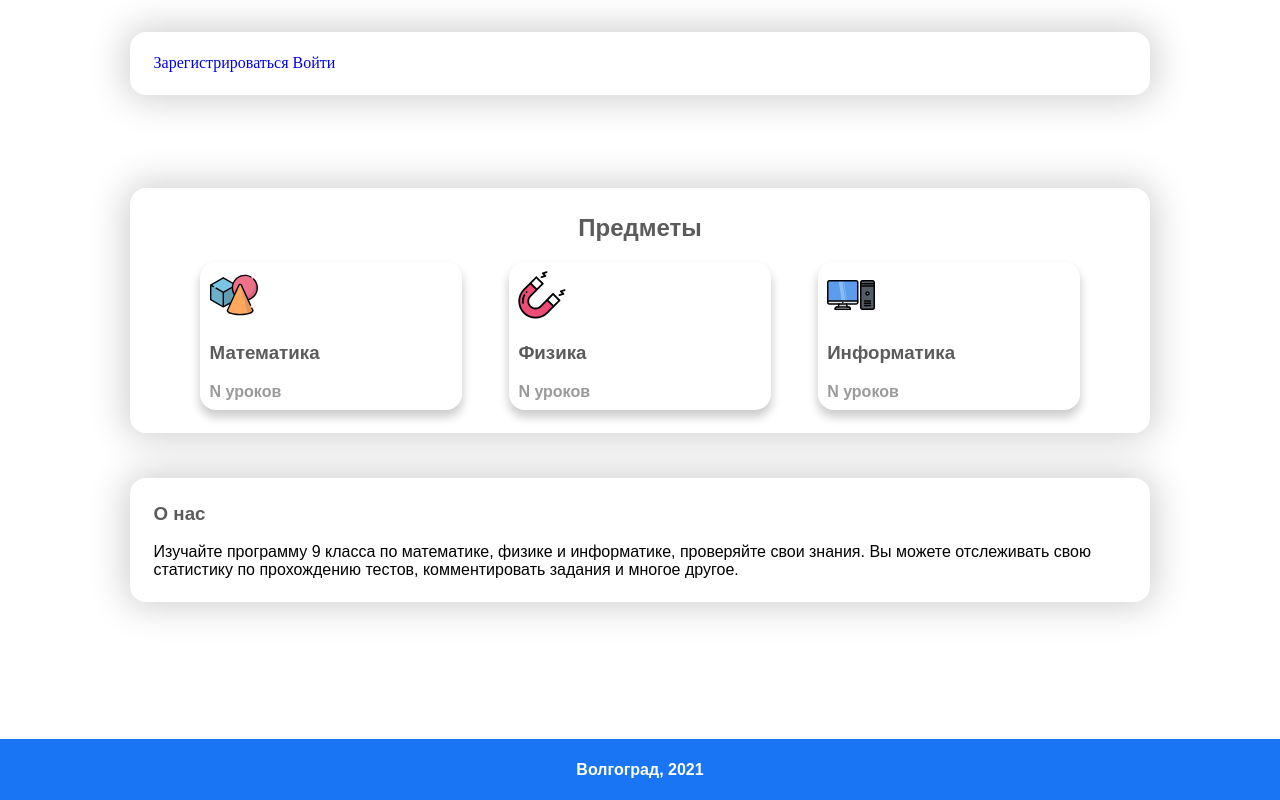
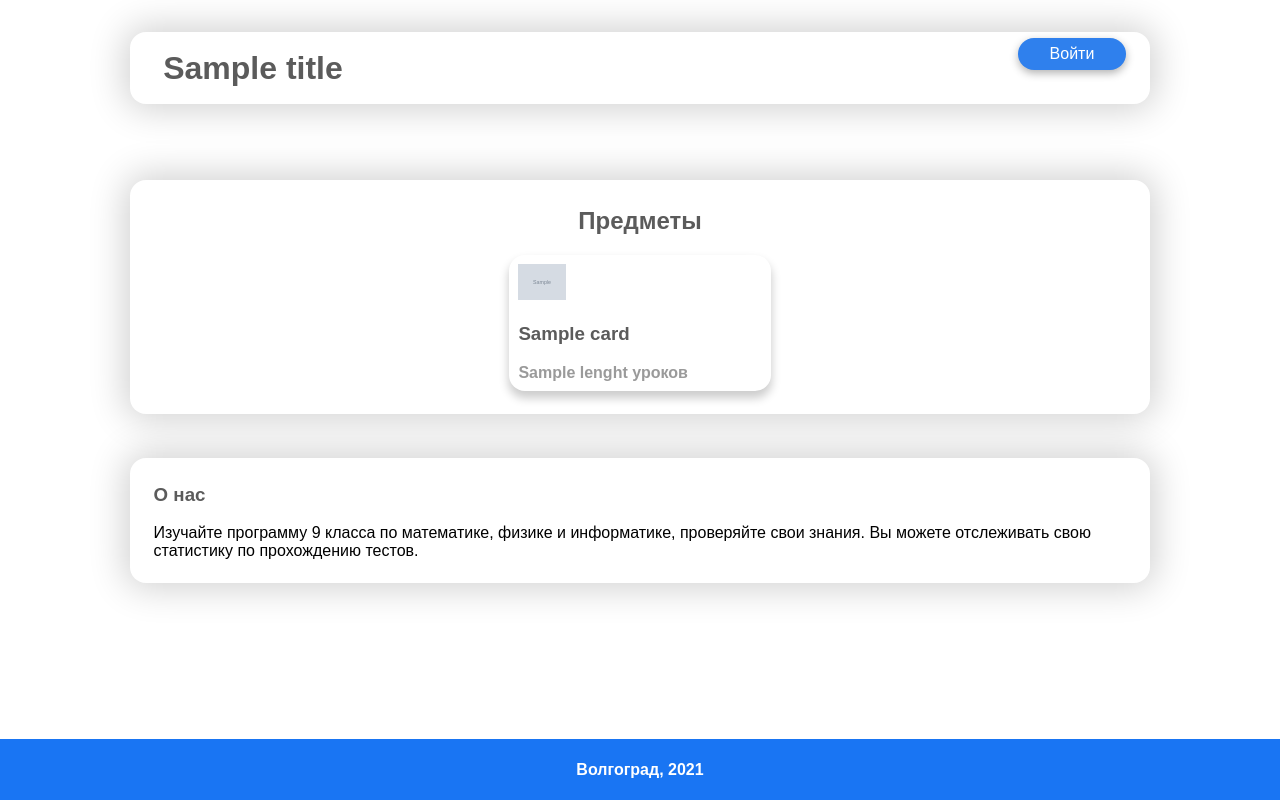
Before and after one commit to platon-p/flaskProject2, a Flask app: template templates/ind.html in a window 1280 px wide. Run offline with Flask 2, Linux system fonts and the light colour scheme; the template is opened without the code that fills it: most values are stand-ins (such as "Sample title", 1, 10 or a date in 2020); grey boxes marked "Sample" are stand-in pictures.

```diff
--- a/templates/base.html
+++ b/templates/base.html
@@ -5,26 +5,30 @@
     <meta name="viewport" content="width=765">
     <meta http-equiv="X-UA-Compatible" content="ie=edge">
     <link rel="stylesheet" href="static/css/main.css">
-    <link rel="stylesheet" href="static/css/reg.css">
+    {#    <link rel="stylesheet" href="static/css/reg.css">#}
     <link rel="stylesheet" href="static/css/cards.css">
     <link rel="icon" href="static/images/shapes.svg" type="image/svg+xml">
-    <title>{{ title }}</title>
+    <title>Главная</title>
 </head>
 <body>
-<form method="post">
-    <div class="header block">
-        {% if current_user.is_authenticated %}
-        <a class="navbar-brand" href="/profile/{{ current_user.id }}">{{ current_user.surname }} {{ current_user.name
-            }}</a>
-        <button type="submit" class="btn btn-primary">Выйти</button>
-        {% else %}
-        <p>
-            <a class="btn btn-primary" href="/register">Зарегистрироваться</a>
-            <a class="btn btn-success" href="/login">Войти</a>
-        </p>
-        {% endif %}
-    </div>
-</form>
+<div class="header block">
+    {% if not user_id %}
+        <div class="inner-header">
+            <h1 class="main_h1">{{ title }}</h1>
+            <div style="display: inline-block; position: relative; float: right; line-height: 100%;">
+                <a href="/login" class="register">Войти</a>
+            </div>
+        </div>
+        {# если уже вошел#}
+    {% else %}
+        <a href="/profile">
+            <div class="my-profile card" style="padding: 0.4em 2em 0.4em 2em; width: auto;">
+                <img src="{{ url_for('static', filename='images/avatar.svg') }}" alt="" class="avatar-img">
+                <h4 class="user-label">{{ user_name }} {{ user_surname }}</h4>
+            </div>
+        </a>
+    {% endif %}
+</div>
 <main role="main" class="container">
     {% block content %}{% endblock %}
 </main>
--- a/templates/ind.html
+++ b/templates/ind.html
@@ -4,39 +4,24 @@
     <div class="lessons_box block">
         <h2 class="label_lessons" align="center">Предметы</h2>
         <div class="lessons_cards">
-            <div class="card">
-                <a href="/math">
-                    <div>
-                        <img src="{{ url_for('static', filename='images/shapes.svg') }}" class="ico" alt="">
-                        <h3 class="">Математика</h3>
-                        <h3 class="lesson_label_2">N уроков</h3>
-                        {#N подгружается из БД#}
-                    </div>
-                </a>
-            </div>
-            <div class="card">
-                <a href="/physics">
-                    <div><img src="{{ url_for('static', filename='images/magnet.svg') }}" class="ico" alt="">
-                        <h3 class="">Физика</h3>
-                        <h3 class="lesson_label_2">N уроков</h3>
-                    </div>
-                </a>
-            </div>
-            <div class="card">
-                <a href="/computers">
-                    <div>
-                        <img src="{{ url_for('static', filename='images/computer.svg') }}" class="ico" alt="">
-                        <h3 class="">Информатика</h3>
-                        <h3 class="lesson_label_2">N уроков</h3>
-                    </div>
-                </a>
-            </div>
+            {% for i in cards %}
+                <div class="card">
+                    <a href="/{{ i.link }}">
+                        <div>
+                            <img src="{{ url_for('static', filename='images/' + i.img) }}" class="ico" alt="">
+                            <h3 class="">{{ i.name }}</h3>
+                            <h3 class="lesson_label_2">{{ i.lenght }} уроков</h3>
+                        </div>
+                    </a>
+                </div>
+
+            {% endfor %}
         </div>
     </div>
     <div class="block">
         <h3 class="about">О нас</h3>
         <p class="about_p">Изучайте программу 9 класса по математике, физике и информатике, проверяйте свои знания.
-            Вы можете отслеживать свою статистику по прохождению тестов, комментировать задания и многое другое.
+            Вы можете отслеживать свою статистику по прохождению тестов.
     </div>
 
 {% endblock %}
```
Also changed, not shown: templates/lesson.html (added, +24 -0 lines).
